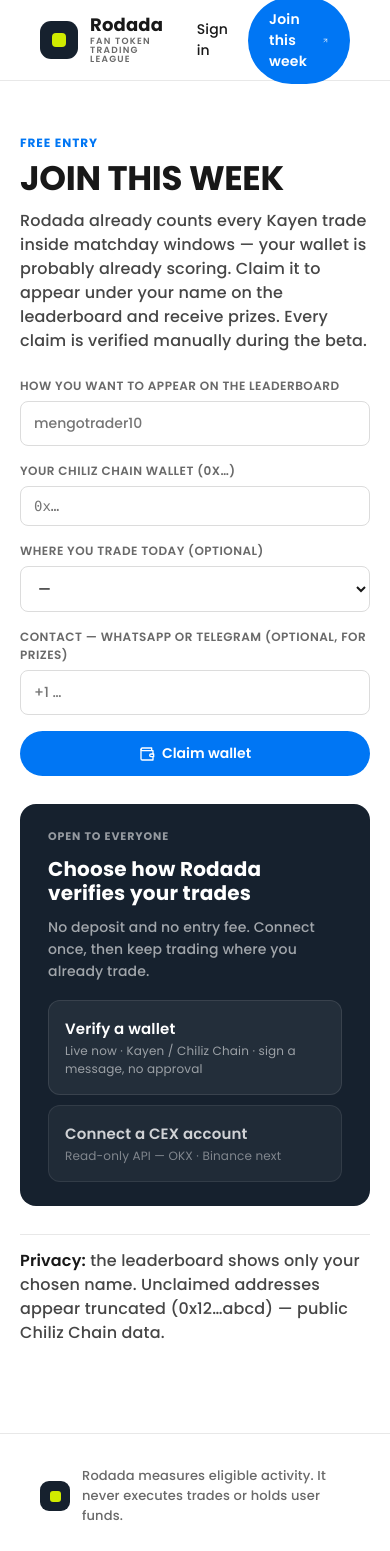
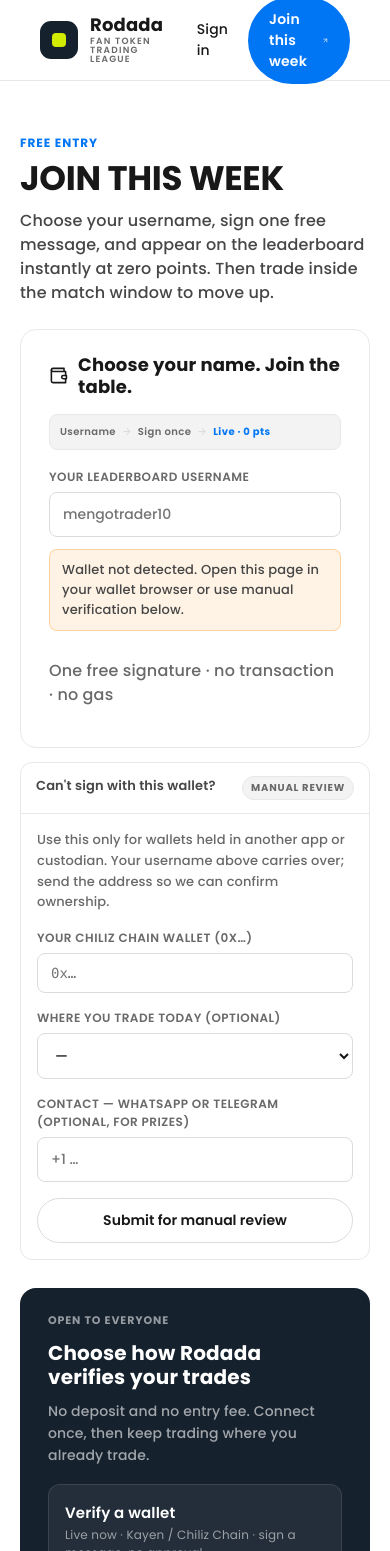
Before and after one commit to BrunoPessoa22/rodada-mock, a Next.js app: page /entrar in a window 390 px wide. Shown: the top 1551 px of the page. Built offline with nearby package versions, Linux system fonts and the light colour scheme.

Commit message:
feat: port Altug verified signups + unified join flow
Show verified wallets on the leaderboard at 0 pts before first trade,
and unify /entrar around username → signature → live board.

```diff
--- a/app/entrar/page.tsx
+++ b/app/entrar/page.tsx
@@ -27,16 +27,22 @@
   const [state, setState] = useState<FormState>("idle");
   const [error, setError] = useState<string>("");
   const [hasWallet, setHasWallet] = useState(false);
+  const [walletChecked, setWalletChecked] = useState(false);
+  const [manualOpen, setManualOpen] = useState(false);
   const [sigState, setSigState] = useState<SigState>("idle");
   const [sigError, setSigError] = useState<string>("");
   const [sigHandle, setSigHandle] = useState<string>("");
   const [verifiedAs, setVerifiedAs] = useState<{ handle: string; address: string } | null>(null);
 
   useEffect(() => {
-    setHasWallet(typeof window !== "undefined" && !!window.ethereum);
+    const walletAvailable = typeof window !== "undefined" && !!window.ethereum;
+    setHasWallet(walletAvailable);
+    setManualOpen(!walletAvailable);
+    setWalletChecked(true);
   }, []);
 
-  async function claimWithSignature() {
+  async function claimWithSignature(event: React.FormEvent<HTMLFormElement>) {
+    event.preventDefault();
     if (!window.ethereum || sigHandle.trim().length < 2) {
       setSigError("handle");
       setSigState("error");
@@ -93,6 +99,11 @@
 
   async function submit(event: React.FormEvent<HTMLFormElement>) {
     event.preventDefault();
+    if (sigHandle.trim().length < 2) {
+      setError("choose a username first");
+      setState("error");
+      return;
+    }
     const form = new FormData(event.currentTarget);
     setState("sending");
     setError("");
@@ -101,7 +112,7 @@
         method: "POST",
         headers: { "Content-Type": "application/json" },
         body: JSON.stringify({
-          handle: form.get("handle"),
+          handle: sigHandle.trim(),
           address: (form.get("address") as string)?.trim(),
           venue: form.get("venue"),
           contact: form.get("contact"),
@@ -130,73 +141,107 @@
           </div>
         </div>
         <p className="secsub">
-          Rodada already counts every Kayen trade inside matchday windows — your wallet is probably
-          already scoring. Claim it to appear under your name on the leaderboard and receive prizes.
-          Every claim is verified manually during the beta.
+          Choose your username, sign one free message, and appear on the leaderboard instantly at
+          zero points. Then trade inside the match window to move up.
         </p>
 
         {sigState === "verified" && verifiedAs ? (
-          <div className="panel" style={{ marginTop: 24 }}>
+          <div className="panel join-success" aria-live="polite">
             <div className="ph">
               <Icon id="i-check" lg />
-              <h3>Wallet verified</h3>
+              <h3>You&apos;re on the leaderboard</h3>
             </div>
             <p className="gapline">
-              Signature confirmed — <b>{verifiedAs.handle}</b> is now this wallet&apos;s name on the
-              leaderboard. Every trade you make in the window already scores.
+              <b>{verifiedAs.handle}</b> is live at zero points. Your trades inside the next match
+              window move you up the table.
             </p>
+            <a className="btn primary" href="/#board" style={{ marginTop: 16 }}>
+              View my name on the leaderboard
+            </a>
           </div>
-        ) : hasWallet && state !== "done" ? (
-          <div className="panel" style={{ marginTop: 24 }}>
-            <div className="ph">
-              <Icon id="i-wallet" lg />
-              <h3>Instant verification — sign with your wallet</h3>
-            </div>
-            <p className="gapline">
-              No transaction, no cost: your wallet signs a message and that&apos;s it — only the key
-              holder can. Your name goes up instantly.
-            </p>
-            <div className="adminform" style={{ maxWidth: 420 }}>
-              <input
-                placeholder="mengotrader10"
-                value={sigHandle}
-                maxLength={40}
-                onChange={(e) => setSigHandle(e.target.value)}
-              />
-              {sigState === "error" ? <p className="formerror">Failed: {sigError}</p> : null}
-              <button
-                className="btn primary"
-                onClick={claimWithSignature}
-                disabled={sigState === "signing"}
-              >
-                <Icon id="i-wallet" />
-                {sigState === "signing" ? "Waiting for signature…" : "Sign and verify"}
-              </button>
-            </div>
-            <p className="gapline" style={{ marginTop: 14 }}>
-              Wallet elsewhere (Socios, mobile)? Use the form below — manual verification.
-            </p>
-          </div>
-        ) : null}
-
-        {sigState === "verified" ? null : state === "done" ? (
-          <div className="panel" style={{ marginTop: 24 }}>
+        ) : state === "done" ? (
+          <div className="panel join-success" aria-live="polite">
             <div className="ph">
               <Icon id="i-check" lg />
               <h3>Claim received</h3>
             </div>
             <p className="gapline">
-              We&apos;ll confirm the wallet is yours and your name goes up on the leaderboard.
-              Meanwhile every trade in the window already scores — counting covers the whole window
-              retroactively.
+              We&apos;ll confirm that the wallet is yours. Once approved, <b>{sigHandle}</b> joins
+              the leaderboard; your in-window trades keep counting.
             </p>
           </div>
         ) : (
+          <>
+            <div className="panel join-primary">
+              <div className="ph">
+                <Icon id="i-wallet" lg />
+                <h3>Choose your name. Join the table.</h3>
+              </div>
+
+              <div className="join-loop" aria-label="Join flow">
+                <span>Username</span>
+                <i aria-hidden="true">→</i>
+                <span>Sign once</span>
+                <i aria-hidden="true">→</i>
+                <strong>Live · 0 pts</strong>
+              </div>
+
+              <form className="join-action" onSubmit={claimWithSignature}>
+                <label>
+                  Your leaderboard username
+                  <input
+                    placeholder="mengotrader10"
+                    value={sigHandle}
+                    required
+                    minLength={2}
+                    maxLength={40}
+                    autoComplete="nickname"
+                    onChange={(event) => setSigHandle(event.target.value)}
+                  />
+                </label>
+
+                {sigState === "error" ? (
+                  <p className="formerror" aria-live="polite">
+                    Couldn&apos;t join: {sigError}
+                  </p>
+                ) : null}
+
+                {walletChecked && hasWallet ? (
+                  <button className="btn primary" type="submit" disabled={sigState === "signing"}>
+                    <Icon id="i-wallet" />
+                    {sigState === "signing"
+                      ? "Confirm in your wallet…"
+                      : "Join league & appear on leaderboard"}
+                  </button>
+                ) : walletChecked ? (
+                  <div className="wallet-missing">
+                    Wallet not detected. Open this page in your wallet browser or use manual
+                    verification below.
+                  </div>
+                ) : (
+                  <p className="join-proof">Checking for your wallet…</p>
+                )}
+
+                <p className="join-proof">One free signature · no transaction · no gas</p>
+              </form>
+            </div>
+
+            {walletChecked ? (
+              <details
+                className="manual-claim"
+                open={manualOpen}
+                onToggle={(event) => setManualOpen(event.currentTarget.open)}
+              >
+                <summary>
+                  <span>Can&apos;t sign with this wallet?</span>
+                  <span className="badge low">manual review</span>
+                </summary>
+                <div className="manual-claim-body">
+                  <p>
+                    Use this only for wallets held in another app or custodian. Your username above
+                    carries over; send the address so we can confirm ownership.
+                  </p>
                   <form className="joinform" onSubmit={submit}>
-            <label>
-              How you want to appear on the leaderboard
-              <input name="handle" required minLength={2} maxLength={40} placeholder="mengotrader10" />
-            </label>
                     <label>
                       Your Chiliz Chain wallet (0x…)
                       <input
@@ -224,12 +269,19 @@
                       Contact — WhatsApp or Telegram (optional, for prizes)
                       <input name="contact" maxLength={80} placeholder="+1 …" />
                     </label>
-            {state === "error" ? <p className="formerror">Failed: {error}</p> : null}
-            <button className="btn primary" type="submit" disabled={state === "sending"}>
-              <Icon id="i-wallet" />
-              {state === "sending" ? "Sending…" : "Claim wallet"}
+                    {state === "error" ? (
+                      <p className="formerror" aria-live="polite">
+                        Couldn&apos;t submit: {error}
+                      </p>
+                    ) : null}
+                    <button className="btn secondary" type="submit" disabled={state === "sending"}>
+                      {state === "sending" ? "Sending…" : "Submit for manual review"}
                     </button>
                   </form>
+                </div>
+              </details>
+            ) : null}
+          </>
         )}
 
         <div className="panel dark" style={{ marginTop: 28 }}>
@@ -248,7 +300,15 @@
           <h3 style={{ margin: "0 0 12px", fontSize: 20, fontWeight: 700 }}>
             Choose how Rodada verifies your trades
           </h3>
-          <p style={{ fontSize: 14, fontWeight: 500, color: "rgba(255,255,255,.6)", margin: "0 0 18px", lineHeight: 1.55 }}>
+          <p
+            style={{
+              fontSize: 14,
+              fontWeight: 500,
+              color: "rgba(255,255,255,.6)",
+              margin: "0 0 18px",
+              lineHeight: 1.55,
+            }}
+          >
             No deposit and no entry fee. Connect once, then keep trading where you already trade.
           </p>
           <div style={{ display: "flex", flexDirection: "column", gap: 10 }}>
@@ -274,7 +334,9 @@
                 opacity: 0.8,
               }}
             >
-              <div style={{ fontWeight: 600, fontSize: 15, color: "#fff" }}>Connect a CEX account</div>
+              <div style={{ fontWeight: 600, fontSize: 15, color: "#fff" }}>
+                Connect a CEX account
+              </div>
               <div style={{ fontSize: 12, color: "rgba(255,255,255,.55)", marginTop: 2 }}>
                 Read-only API — OKX · Binance next
               </div>
--- a/app/globals.css
+++ b/app/globals.css
@@ -398,3 +398,56 @@
   .rd-h1 { font-size:36px !important; }
   .wrap { padding:0 20px; }
 }
+
+/* ---- Join flow (Altug signup unification) ---- */
+.join-primary, .join-success { margin-top: 24px; }
+.join-loop {
+  display: flex; align-items: center; gap: 9px; margin-top: 16px; padding: 10px 12px;
+  border: 1px solid var(--border); border-radius: 8px; background: var(--bg-muted);
+  font-size: 11px; font-weight: 600; color: var(--fg-muted); letter-spacing: .04em;
+}
+.join-loop i { font-style: normal; color: var(--border-strong); }
+.join-loop strong { color: var(--brand); font-weight: 700; }
+.join-action { display: flex; flex-direction: column; gap: 12px; margin-top: 18px; max-width: 460px; }
+.join-action label {
+  display: flex; flex-direction: column; gap: 6px; font-size: 12px; color: var(--fg-muted);
+  font-weight: 600; letter-spacing: .04em; text-transform: uppercase;
+}
+.join-action input {
+  background: #fff; border: 1px solid var(--border-strong); border-radius: var(--radius-sm);
+  color: var(--fg); font-family: inherit; font-size: 14px; font-weight: 500; padding: 11px 13px;
+  text-transform: none; letter-spacing: normal;
+}
+.join-action input:focus {
+  border-color: var(--brand); outline: none;
+  box-shadow: 0 0 0 3px rgba(0,118,244,.12);
+}
+.join-action .btn { width: 100%; justify-content: center; }
+.join-proof { font-size: 12px; font-weight: 500; color: var(--fg-muted); }
+.wallet-missing {
+  border: 1px solid rgba(255,138,0,.3); border-radius: 8px; padding: 10px 12px;
+  background: var(--orange-50); color: var(--ink-soft); font-size: 13px; line-height: 1.55; font-weight: 500;
+}
+.manual-claim {
+  margin-top: 14px; border: 1px solid var(--border); border-radius: 12px; background: #fff;
+}
+.manual-claim summary {
+  display: flex; align-items: center; justify-content: space-between; gap: 12px; padding: 13px 15px;
+  list-style: none; cursor: pointer; color: var(--ink-soft); font-size: 13px; font-weight: 600;
+}
+.manual-claim summary::-webkit-details-marker { display: none; }
+.manual-claim summary:hover { color: var(--fg); }
+.manual-claim[open] summary { border-bottom: 1px solid var(--border); }
+.manual-claim-body { padding: 16px; }
+.manual-claim-body > p { font-size: 13px; line-height: 1.6; color: var(--fg-muted); font-weight: 500; margin: 0; }
+.manual-claim-body .joinform { margin-top: 16px; }
+.manual-claim-body .btn { justify-content: center; }
+.badge.low {
+  display: inline-flex; align-items: center; font-size: 10px; font-weight: 700;
+  letter-spacing: .08em; text-transform: uppercase; border-radius: 9999px; padding: 3px 8px;
+  color: var(--fg-muted); background: var(--bg-muted); border: 1px solid var(--border);
+}
+@media (max-width: 480px) {
+  .join-loop { gap: 6px; padding: 9px 10px; font-size: 10px; }
+  .manual-claim summary { align-items: flex-start; flex-wrap: wrap; }
+}
```
Also changed, not shown: app/page.tsx (+33 -19 lines), lib/queries.ts (+33 -3 lines), 2 other files (tests, documents, lock files or other folders). Lines whose indentation alone changed are shown as unchanged.
